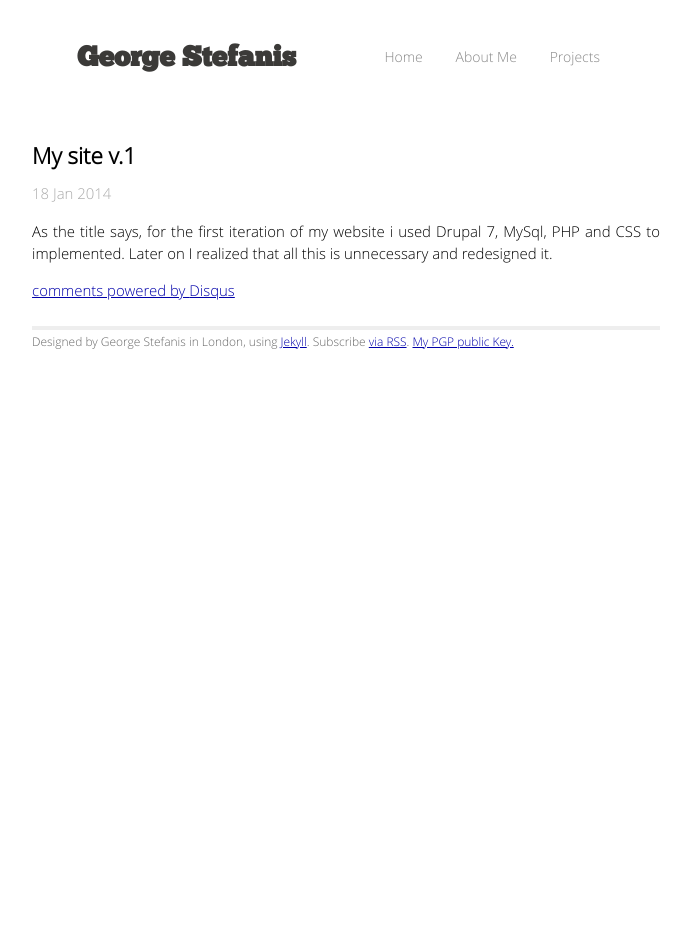
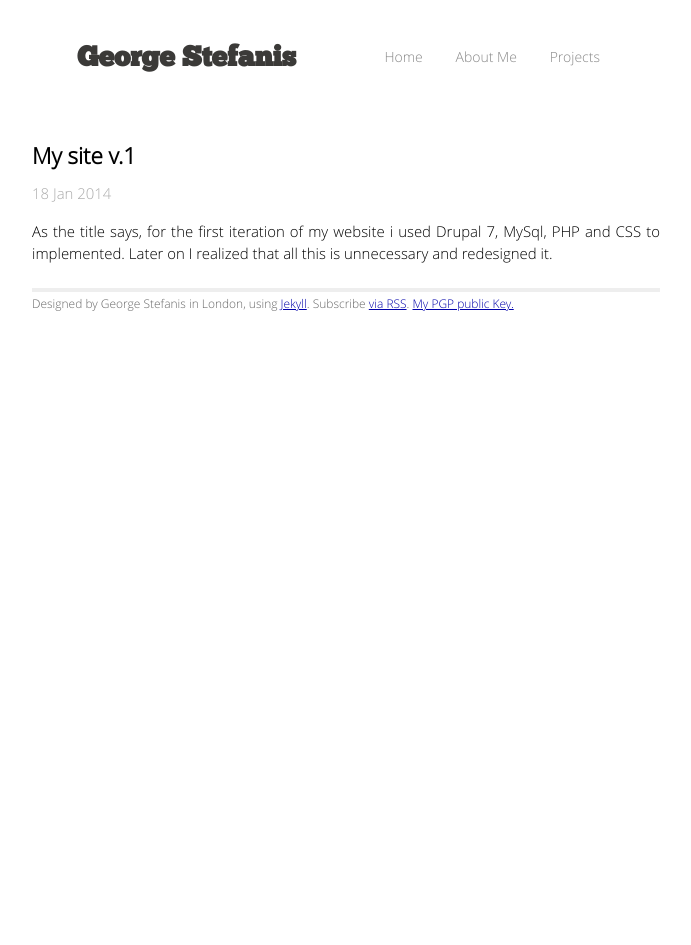
Before and after one commit to skywritergr/georgestefanis.com, a Jekyll site: the page built from _posts/2014-01-17-my-site-version1.markdown, in a window 1280 px wide. Shown: the whole page, without its empty margins (294-985 px from the left). Built offline with Jekyll 4.4.1, drawn with Linux system fonts in a browser that asks for light colours; Markdown is read by kramdown in place of the engine named in the settings; comment, search, counter and statistics services are not loaded.

```diff
--- a/Gemfile
+++ b/Gemfile
@@ -2,11 +2,9 @@ source 'https://rubygems.org'
 ruby '2.3.0'
 
 group :jekyll_plugins do
-  gem "rake"
   gem "rouge"
   gem "redcarpet"
   gem "jekyll"
   gem "jekyll-gist"
   gem "jekyll-paginate"
-  gem "html-proofer"
 end
--- a/_layouts/post.html
+++ b/_layouts/post.html
@@ -9,7 +9,7 @@ comments: true
 {{ content }}
 </div>
 
-{{% if page.comments %}}
+{% if page.comments %}
     <div id="disqus_thread"></div>
     <script type="text/javascript">
         /* * * CONFIGURATION VARIABLES: EDIT BEFORE PASTING INTO YOUR WEBPAGE * * */
@@ -25,4 +25,4 @@ comments: true
     <noscript>Please enable JavaScript to view the <a href="http://disqus.com/?ref_noscript">comments powered by Disqus.</a></noscript>
     <a href="http://disqus.com" class="dsq-brlink">comments powered by <span class="logo-disqus">Disqus</span></a>
 
-{{% endif %}}
+{% endif %}
--- a/circle.yml
+++ b/circle.yml
@@ -1,6 +1,6 @@
 test:
     override:
-        - bundle exec rake test
+        - bundle
 
 deployment:
   push_to_server:
```
Also changed, not shown: 2 other files.
